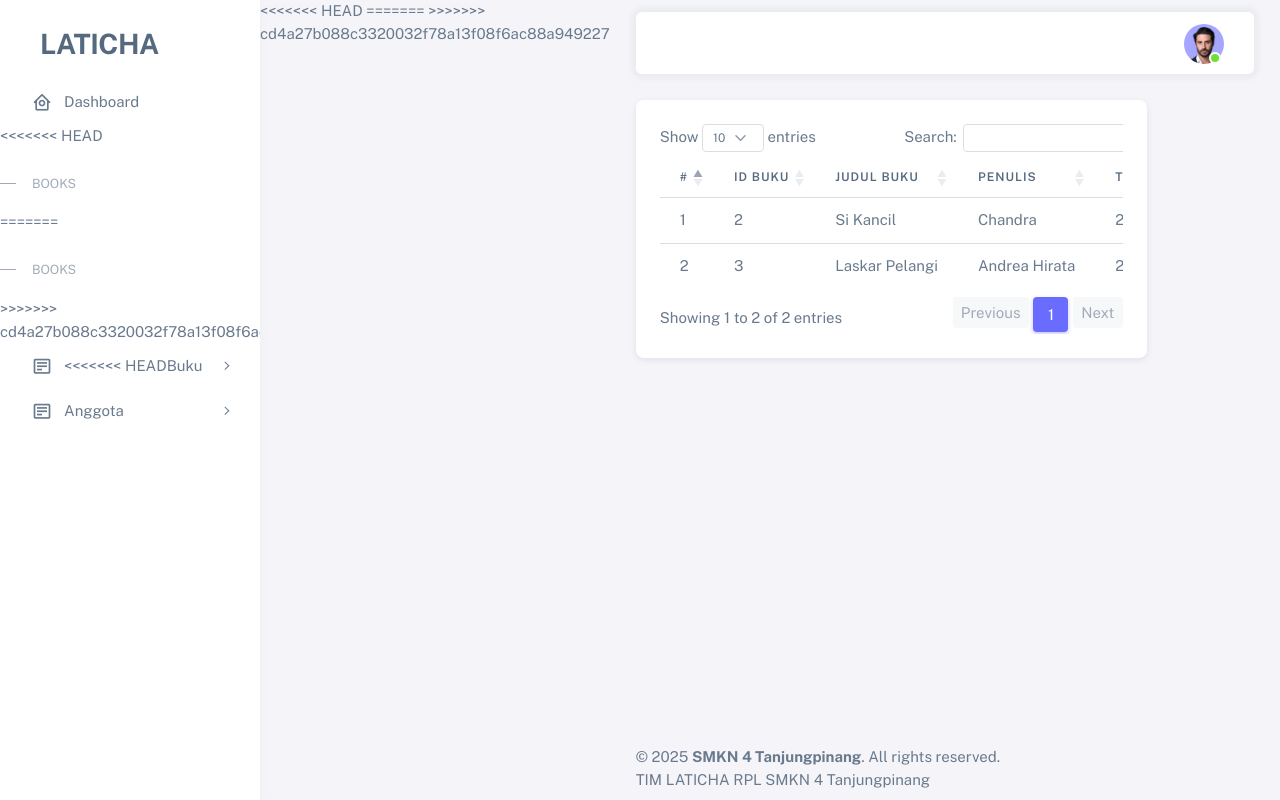
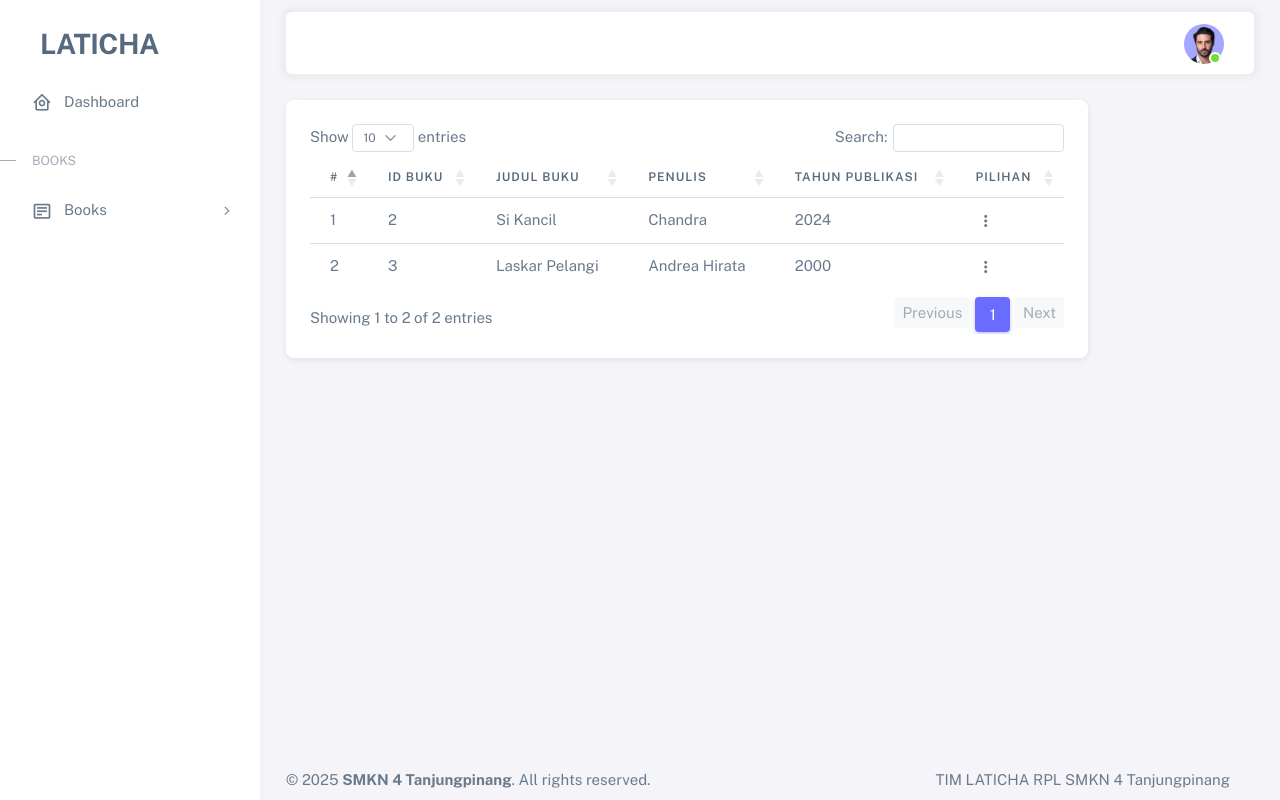
Before and after one commit to Nurraficha-Azzahra/latichaLibrary, a PHP site: page /buku.php in a window 1280 px wide. Run offline with PHP 8.4, Linux system fonts and the light colour scheme; the visitor is signed in with stand-in values (Sample User, id 1); data comes from the database, SQL or seed files in the repository; data that the repository does not hold is empty.

Commit message:
menambahkan beberapa fitur books

```diff
--- a/.includes/sidemenu.php
+++ b/.includes/sidemenu.php
@@ -18,17 +18,12 @@
       </a>
     </li>
     <!-- Forms & Tables -->
-<<<<<<< HEAD
     <li class="menu-header small text-uppercase"><span class="menu-header-text">books</span></li>
-=======
-    <li class="menu-header small text-uppercase"><span class="menu-header-text">Books</span></li>
->>>>>>> cd4a27b088c3320032f78a13f08f6ac88a949227
     <!-- Forms -->
     <li class="menu-item">
       <a href="javascript:void(0);" class="menu-link menu-toggle">
         <i class="menu-icon tf-icons bx bx-detail"></i>
-<<<<<<< HEAD
-        <div data-i18n="books">Buku</div>
+        <div data-i18n="books">Books</div>
       </a>
       <ul class="menu-sub">
         <li class="menu-item">
@@ -43,42 +38,6 @@
         </li>
       </ul>
     </li>
-
-    <li class="menu-item">
-      <a href="javascript:void(0);" class="menu-link menu-toggle">
-        <i class="menu-icon tf-icons bx bx-detail"></i>
-        <div data-i18n="books">Anggota</div>
-      </a>
-      <ul class="menu-sub">
-        <li class="menu-item">
-          <a href="tambah_anggota.php" class="menu-link">
-            <div data-i18n="Basic Inputs">Tambah Anggota</div>
-          </a>
-        </li>
-        <li class="menu-item">
-          <a href="anggota.php" class="menu-link">
-            <div data-i18n="Input groups">Daftar Anggota</div>
-=======
-        <div data-i18n="Books">Books</div>
-      </a>
-      <ul class="menu-sub">
-        <li class="menu-item">
-          <a href="books.php" class="menu-link">
-            <div data-i18n="Basic Inputs">Books Baru</div>
-          </a>
-        </li>
-        <li class="menu-item">
-          <a href="aktivitas.php" class="menu-link">
-            <div data-i18n="Input groups">aktivitas</div>
->>>>>>> cd4a27b088c3320032f78a13f08f6ac88a949227
-          </a>
-        </li>
-      </ul>
-    </li>
   </ul>
 </aside>
-<<<<<<< HEAD
 <!-- / Menu -->
-=======
-<!-- / Menu -->
->>>>>>> cd4a27b088c3320032f78a13f08f6ac88a949227
```
